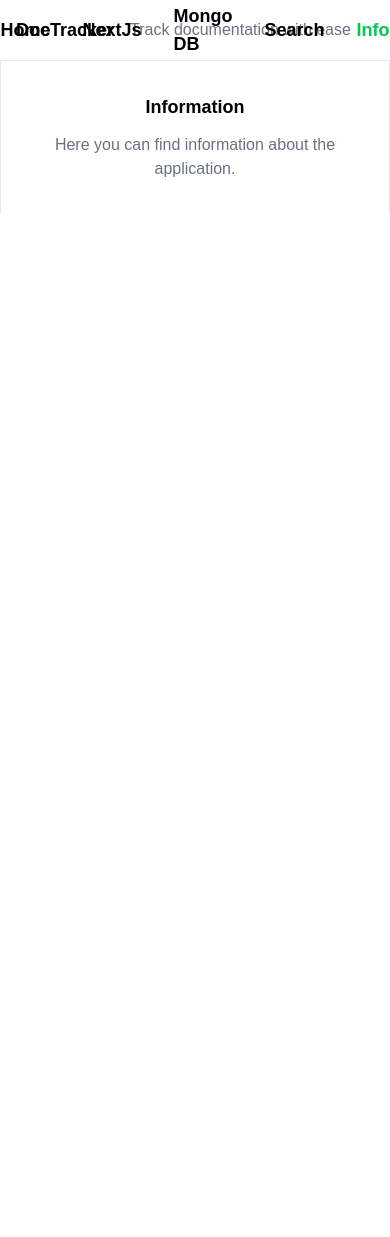
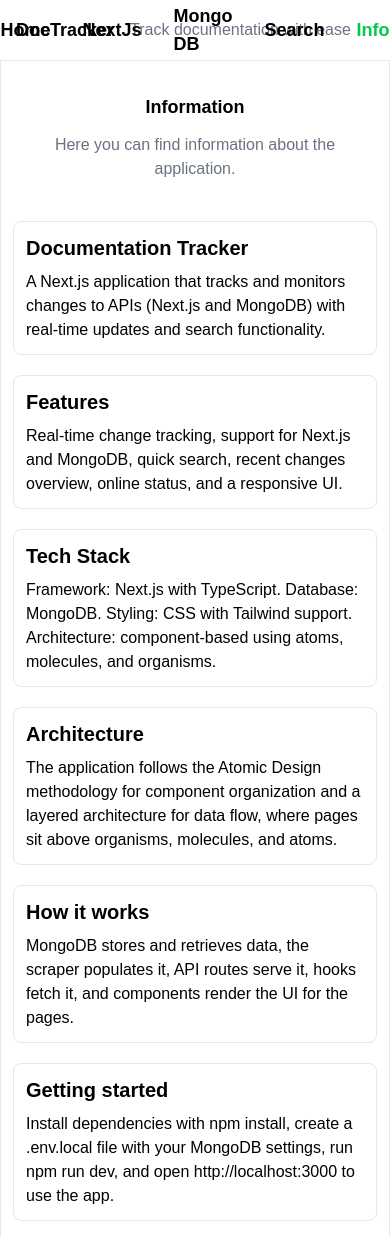
Before and after one commit to GeorgeMunday/documentation-tracker, a Next.js app: page /information in a window 390 px wide. Before the commit the page ends 844 px from the top, so only its background shows below. Built offline with nearby package versions, Linux system fonts and the light colour scheme.

Commit message:
feat: enhance search functionality and add display information component

```diff
--- a/src/app/search/page.tsx
+++ b/src/app/search/page.tsx
@@ -1,10 +1,21 @@
 "use client"
 import Search from '@/components/organisms/Search/Search'
+import { useEffect, useState } from 'react';
 
-const page = () => {
+const Page = () => {
+  const [searchTerm, setSearchTerm] = useState('');
+
+  const handleSearchChange = (event: React.ChangeEvent<HTMLInputElement>) => {
+    setSearchTerm(event.target.value);
+  }
+
+  useEffect(() => {
+    // do logic here
+  }, [searchTerm]);
+
   return (
     <Search/>
   )
 }
 
-export default page
+export default Page
--- a/src/components/atoms/ItemBox/ItemBox.tsx
+++ b/src/components/atoms/ItemBox/ItemBox.tsx
@@ -17,9 +17,11 @@
         <Text size="md" weight="normal" color="black">
           {description || 'information about the change'}
         </Text>
-        <Text size="sm" weight="normal" color="gray-500">
-          {timestamp || '2023-01-01 12:00:00'}
-        </Text>
+        {timestamp && (
+          <Text size="sm" weight="normal" color="gray-500">
+            {timestamp}
+          </Text>
+        )}
       </div>
     </div>
   );
--- a/src/components/molecules/ContentField/ContentField.tsx
+++ b/src/components/molecules/ContentField/ContentField.tsx
@@ -6,7 +6,7 @@
 
 const ContentField = ({ children }: ContentFieldProps) => {
   return (
-    <div className="flex w-full max-w-5xl flex-col items-center justify-center gap-4 border-x border-gray-200 bg-white px-3 py-4 sm:px-4 md:px-6 lg:px-8">
+    <div className="flex w-full max-w-5xl flex-col items-center gap-4 border-x border-gray-200 bg-white px-3 py-4 sm:px-4 md:px-6 lg:px-8 min-h-[calc(100vh-4rem)]">
       {children}
     </div>
   );
--- /dev/null
+++ b/src/components/molecules/DisplayInformation/DisplayInformation.tsx
@@ -0,0 +1,35 @@
+import React from 'react'
+import ItemBox from '@/components/atoms/ItemBox/ItemBox'
+
+const DisplayInformation = () => {
+  return (
+    <div className="flex w-full flex-col gap-3">
+      <ItemBox
+        title="Documentation Tracker"
+        description="A Next.js application that tracks and monitors changes to APIs (Next.js and MongoDB) with real-time updates and search functionality."
+      />
+      <ItemBox
+        title="Features"
+        description="Real-time change tracking, support for Next.js and MongoDB, quick search, recent changes overview, online status, and a responsive UI."
+      />
+      <ItemBox
+        title="Tech Stack"
+        description="Framework: Next.js with TypeScript. Database: MongoDB. Styling: CSS with Tailwind support. Architecture: component-based using atoms, molecules, and organisms."
+      />
+      <ItemBox
+        title="Architecture"
+        description="The application follows the Atomic Design methodology for component organization and a layered architecture for data flow, where pages sit above organisms, molecules, and atoms."
+      />
+      <ItemBox
+        title="How it works"
+        description="MongoDB stores and retrieves data, the scraper populates it, API routes serve it, hooks fetch it, and components render the UI for the pages."
+      />
+      <ItemBox
+        title="Getting started"
+        description="Install dependencies with npm install, create a .env.local file with your MongoDB settings, run npm run dev, and open http://localhost:3000 to use the app."
+      />
+    </div>
+  )
+}
+
+export default DisplayInformation
--- /dev/null
+++ b/src/components/molecules/SearchChange/SearchChange.tsx
@@ -0,0 +1,25 @@
+import Input from '@/components/atoms/Input/Input'
+import { FiSearch } from 'react-icons/fi';
+import React from 'react'
+
+const SearchChange = () => {
+  return (
+    <div className="flex w-full flex-col items-center gap-4 p-2 sm:p-4">
+      <div className="flex w-full justify-center">
+        <div className="relative w-full max-w-xl">
+          <FiSearch className="absolute left-3 top-1/2 -translate-y-1/2 text-gray-400" />
+
+          <Input
+            name="search"
+            type="text"
+            placeholder="Search Recent Changes..."
+            required
+            search={true}
+          />
+        </div>
+      </div>
+    </div>
+  )
+}
+
+export default SearchChange
--- a/src/components/organisms/Home/Home.tsx
+++ b/src/components/organisms/Home/Home.tsx
@@ -13,7 +13,7 @@
   return (
     <div>
       <Header />
-      <div className="flex flex-col justify-center items-center gap-4 w-full ">
+      <div className="flex flex-col justify-center items-center gap-4 w-full">
       <ContentField>
         <WelcomeMessage />
         <RecentChanges changes={changes} />
--- a/src/components/organisms/Information/Information.tsx
+++ b/src/components/organisms/Information/Information.tsx
@@ -1,4 +1,5 @@
 import ContentField from '@/components/molecules/ContentField/ContentField'
+import DisplayInformation from '@/components/molecules/DisplayInformation/DisplayInformation'
 import Header from '@/components/molecules/Header/Header'
 import WelcomeMessage from '@/components/molecules/WelcomeMessage/WelcomeMessage'
 
@@ -9,6 +10,7 @@
       <div className="flex flex-col justify-center items-center gap-4 w-full ">
       <ContentField>
         <WelcomeMessage title="Information" message="Here you can find information about the application." />
+        <DisplayInformation />
       </ContentField>
       </div>
     </>
--- a/src/components/organisms/Search/Search.tsx
+++ b/src/components/organisms/Search/Search.tsx
@@ -1,5 +1,6 @@
 import ContentField from '@/components/molecules/ContentField/ContentField'
 import Header from '@/components/molecules/Header/Header'
+import SearchChange from '@/components/molecules/SearchChange/SearchChange'
 import WelcomeMessage from '@/components/molecules/WelcomeMessage/WelcomeMessage'
 
 const Search = () => {
@@ -9,6 +10,7 @@
       <div className="flex flex-col justify-center items-center gap-4 w-full ">
       <ContentField>
         <WelcomeMessage title="Search All Recorded Changes" message="Try searching for MongoDB or Next.js changes. Search by keyword" />
+        <SearchChange />
       </ContentField>
       </div>
     </>
```
